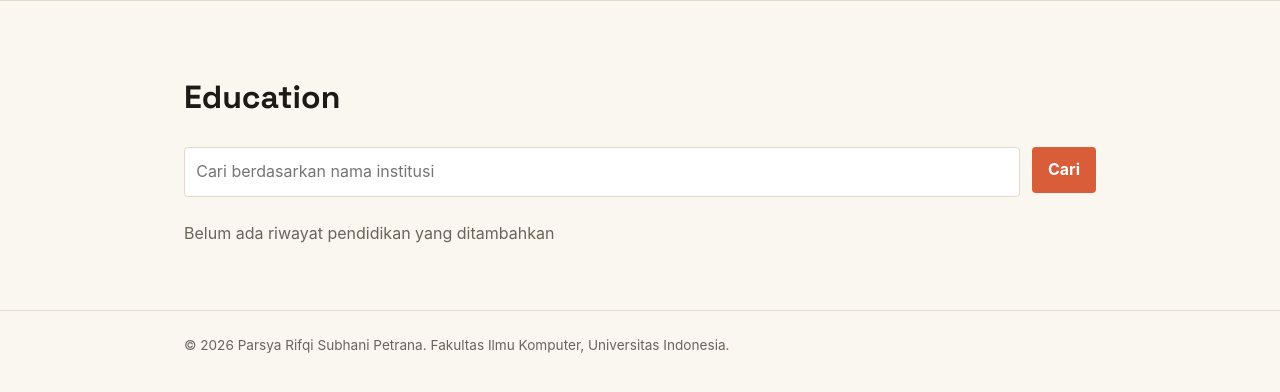
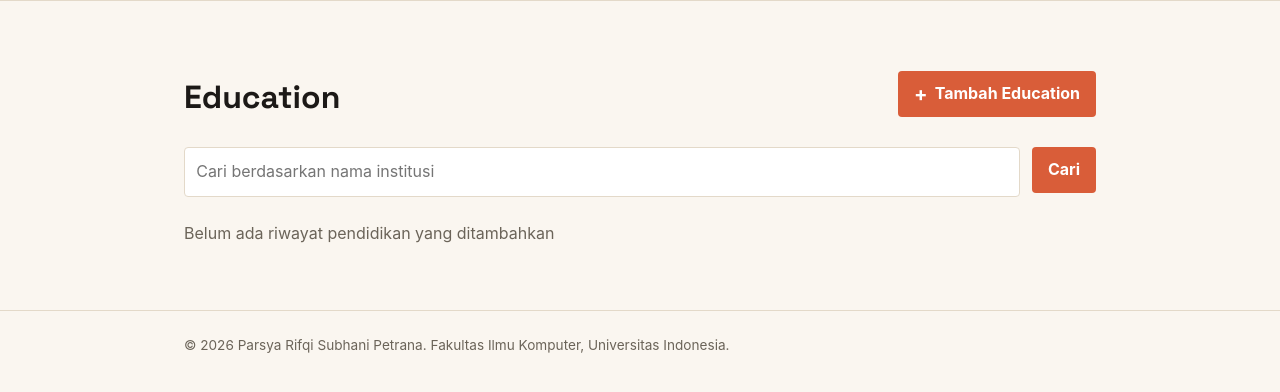
Before and after one commit to parsyarifqi/myportofolio, a Django app: page /education/ in a window 1280 px wide. Shown: the part 74-466 px from the top of the page. Run offline with Django 5.2, Linux system fonts and the light colour scheme; data that the repository does not hold is empty.

Commit message:
feat: menambahkan fungsi untuk menambah Experience dan Education

```diff
--- a/templates/education.html
+++ b/templates/education.html
@@ -3,7 +3,14 @@
     <main>
         <section class="education-section" id="education">
             <div class="container">
-                <h1>Education</h1>
+                <div class="project-header">
+                    <h1>Education</h1>
+                    <a href="{% url 'main:create_education' %}"
+                       class="button project-add-button">
+                        <span aria-hidden="true">+</span>
+                        Tambah Education
+                    </a>
+                </div>
                 <form method="get"
                       action="{% url 'main:show_education' %}"
                       class="project-search">
```
Also changed, not shown: templates/experience.html (+8 -1 lines), README.md.
